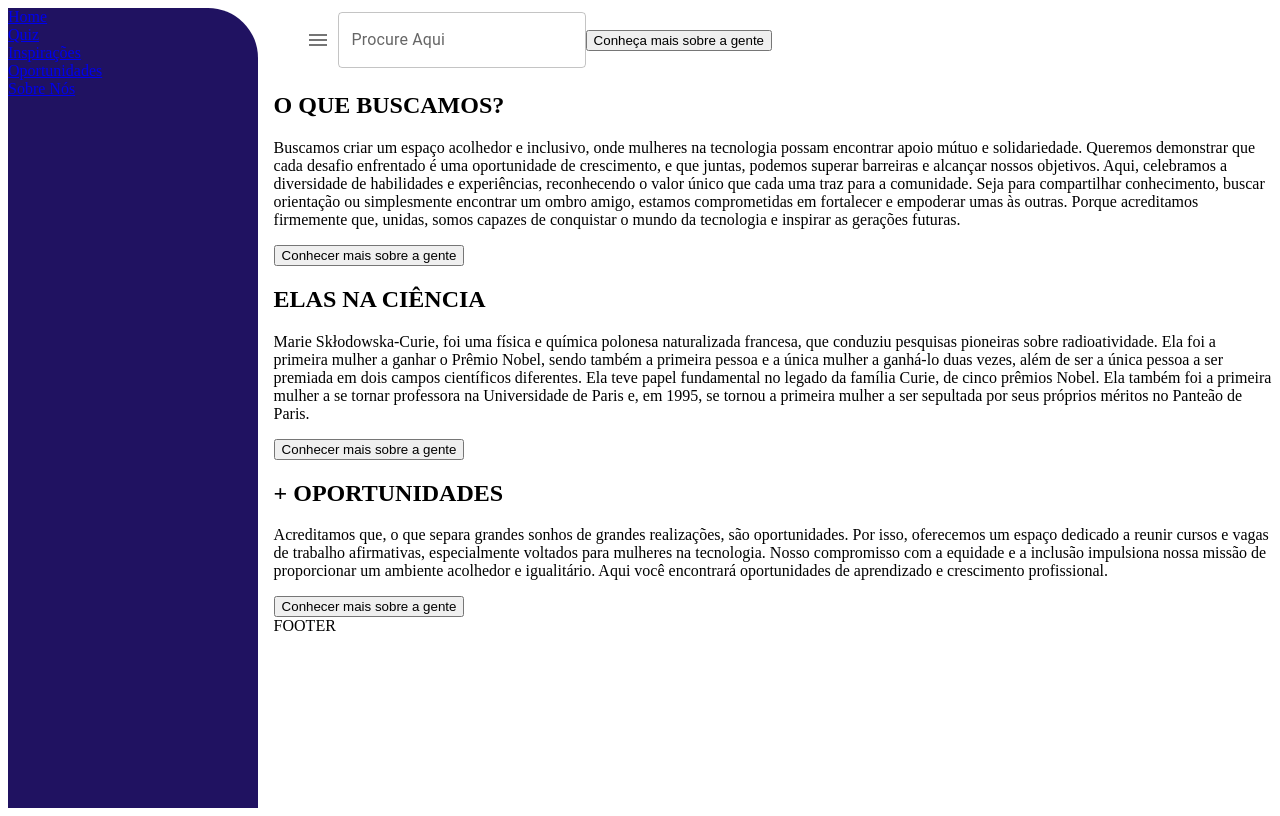
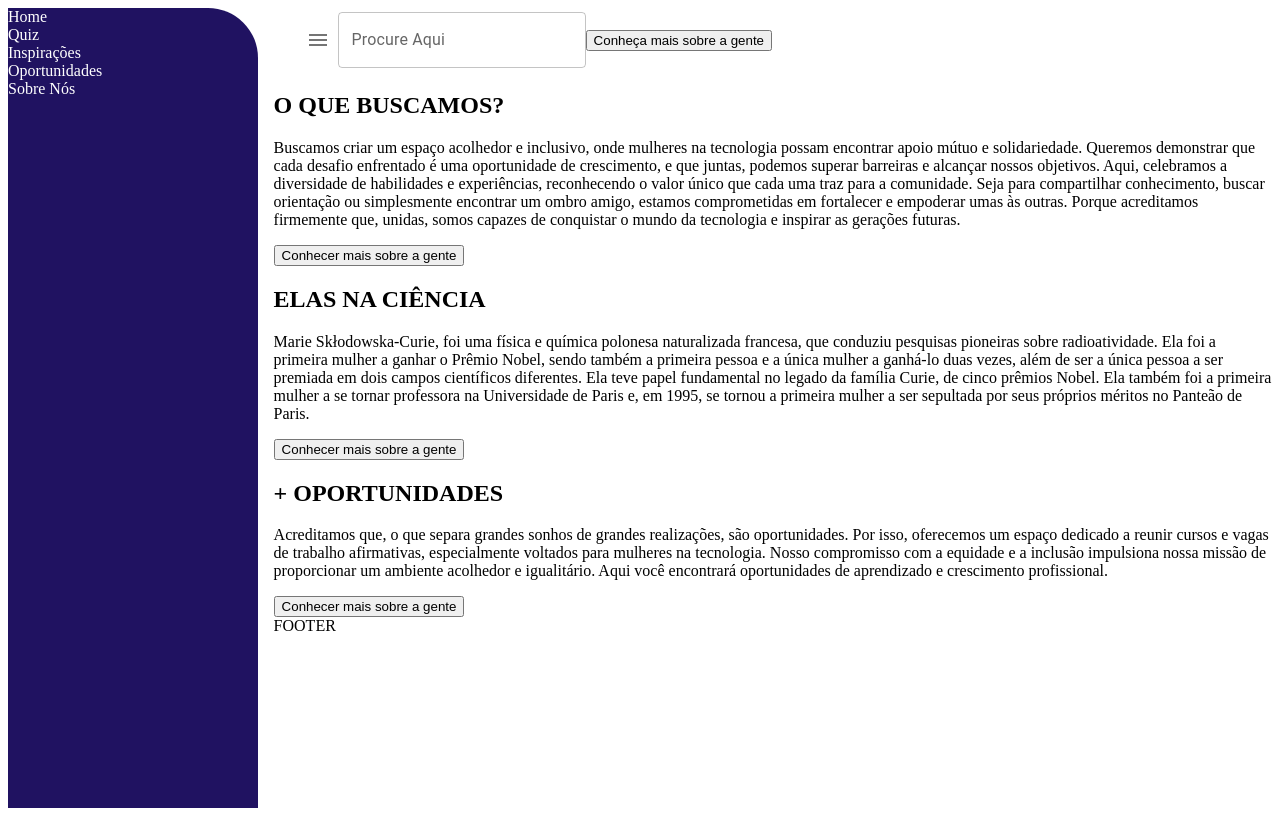
Before and after one commit to camilavrls/web-mobile-n1, a Next.js app: page / in a window 1280 px wide. Built offline with nearby package versions, Linux system fonts and the light colour scheme.

Commit message:
retirando estilo link

```diff
--- a/src/app/menu/menu.css
+++ b/src/app/menu/menu.css
@@ -1,8 +1,13 @@
-.menu{
+.menu {
     border-top-right-radius: 50px;
     width: 20vw;
     height: 100vh;
     background-color: #201261;
     margin-left: 0px;
     color: white;
-  }
+}
+
+a {
+    text-decoration: none;
+    color: inherit;
+}
```
